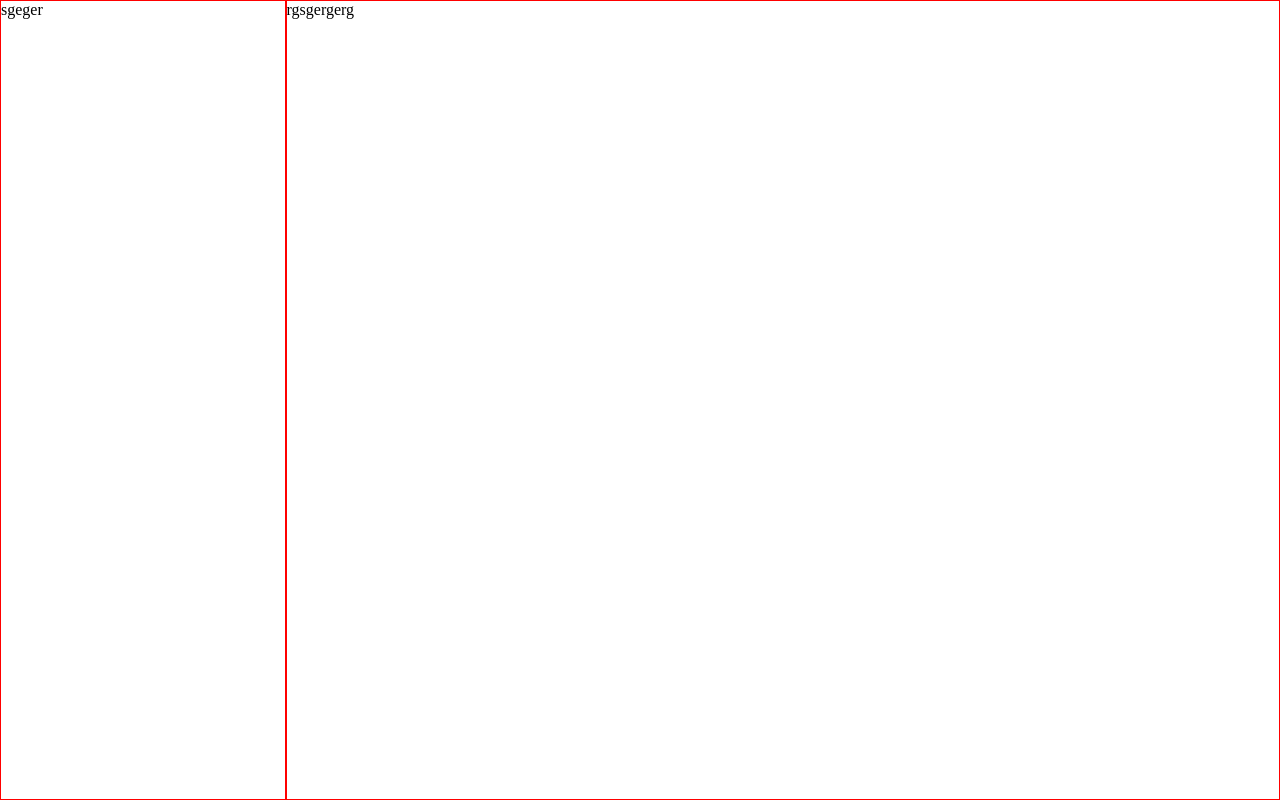
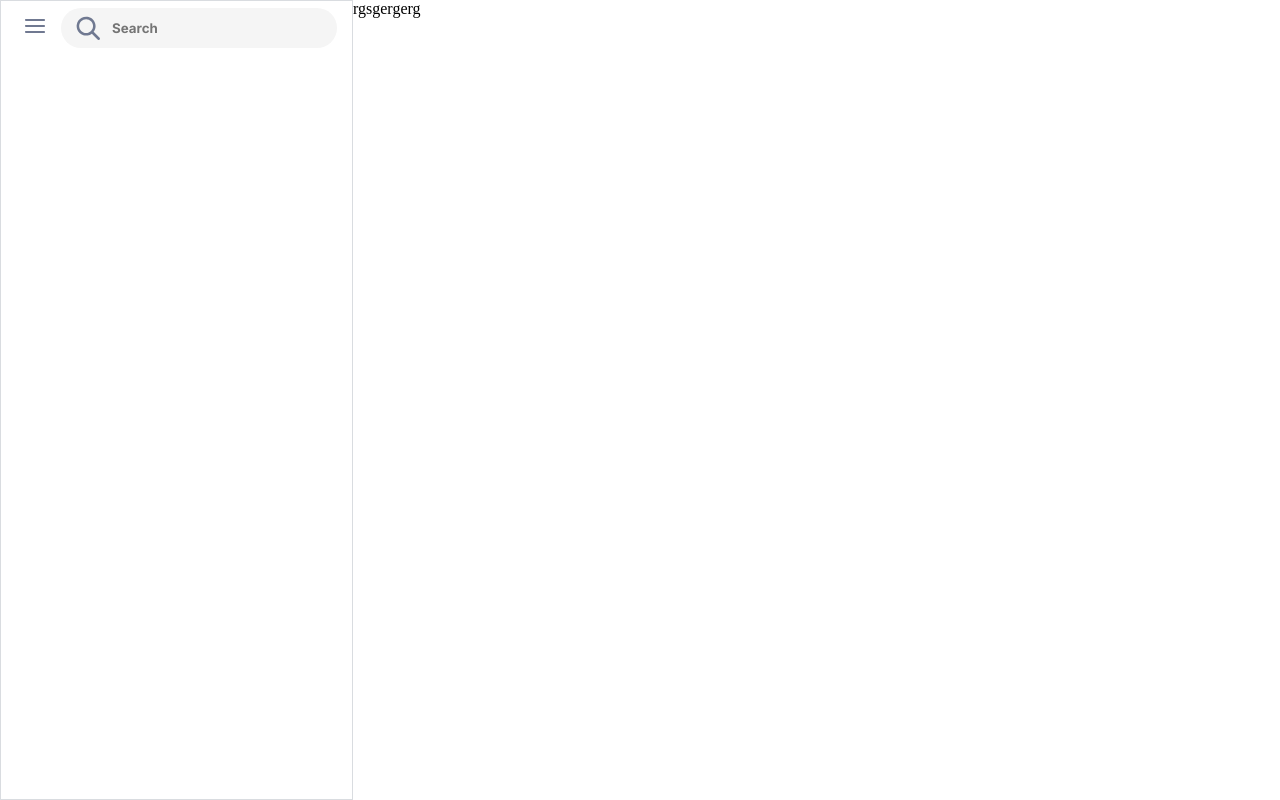
Before and after one commit to romario-rodrigues/recriandolayoutchat, a plain HTML site: page index.html in a window 1280 px wide. Drawn offline with Linux system fonts and the light colour scheme.

Commit message:
Parte do topo lado esquerdo concluido

```diff
--- a/index.html
+++ b/index.html
@@ -14,12 +14,23 @@
     <div class="flex flex--direction--row container">
 
         <!-- side left -->
-        <div class="flex flex--direction--colum flex--1 border--red">
-            sgeger
+        <div class="flex flex--direction--colum flex--1 padding--top--5 left--bar">
+
+            <div class="flex flex--direction--row gap--5">
+                <div class="menu flex justify--content--center align--itemns--center flex--1">
+                    <img class="" src="./src/assets/icons/menu.svg">
+                </div>
+
+                <div class="div--search--left flex align--items--center flex background--color--light--grey">
+                    <img src="./src/assets/icons/search.svg" alt="">
+                    <input type="search" placeholder="Search">
+                </div>
+            </div>
+
         </div>
 
         <!-- side right -->
-        <div class="flex flex--direction--colum flex--3-5 border--red">
+        <div class="flex flex--direction--colum flex--3-5">
             rgsgergerg
         </div>
     </div>
--- a/src/assets/css/style.css
+++ b/src/assets/css/style.css
@@ -8,6 +8,10 @@
 .avatar--left--bar {
     width: 48px;
     height: 48px;
+}
+
+.left--bar {
+    border: 0.5px solid #D9DCE0;
 }
 
 .font--family {
@@ -42,3 +46,43 @@
     width: 18px;
     height: 18px;
 }
+
+.menu {
+    width: 40px;
+    height: 40px;
+    margin: 0 10px;
+}
+
+.menu img {
+    width: 24px;
+    height: 24px;
+    padding-top: 8px;
+    padding-left: 8px;
+}
+
+.div--search--left {
+    width: 276px;
+    height: 40px;
+    border-radius: 25px;
+    margin-right: 15px;
+    margin-top: 2px;
+
+}
+
+.div--search--left img {
+    width: 24px;
+    height: 24px;
+    margin-left: 15px;
+}
+
+.div--search--left input {
+    border: 0;
+    background: transparent;
+    outline: 0; /*Remove as bordas quando o mouse está sobre, isso estando com o valor 0.*/
+    margin-left: 10px;
+    width: 121px;
+    height: 20px;
+    color: #707991;
+    font-family: 'Inter', sans-serif;
+    font-weight: bold;
+}
--- a/src/assets/css/ui--kit.css
+++ b/src/assets/css/ui--kit.css
@@ -9,6 +9,14 @@ body {
 
 .flex {
     display: flex;
+}
+
+.gap--5 {
+    gap: 10;
+}
+
+.padding--top--5 {
+    padding-top: 5px;
 }
 
 .border--red {
```
